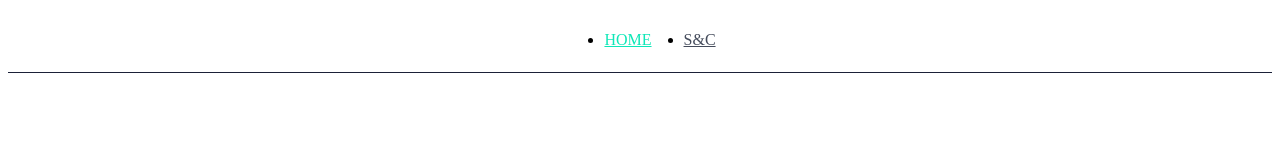
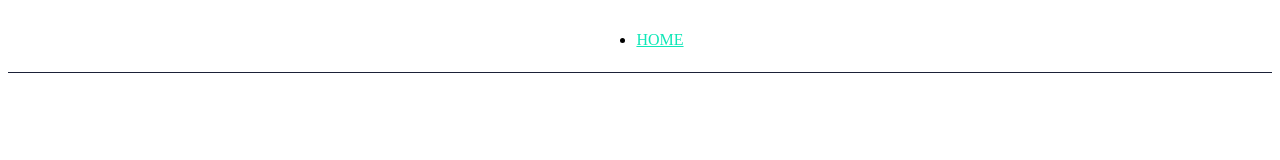
Before and after one commit to YuryRegis/MentoringPortifolio, a Next.js app: page / in a window 1280 px wide. Shown: the top 160 px of the page. Built offline with nearby package versions, Linux system fonts and the light colour scheme.

Commit message:
remove unnused link

```diff
--- a/src/components/Header/index.tsx
+++ b/src/components/Header/index.tsx
@@ -12,7 +12,6 @@ function Header({ children }: HeaderProps) {
         <styled.Container>
             <ul>
                 <NavLink title='Home' path='/' />
-                <NavLink title='S&C' path='/seg' />
             </ul>
         </styled.Container>
     )
```
